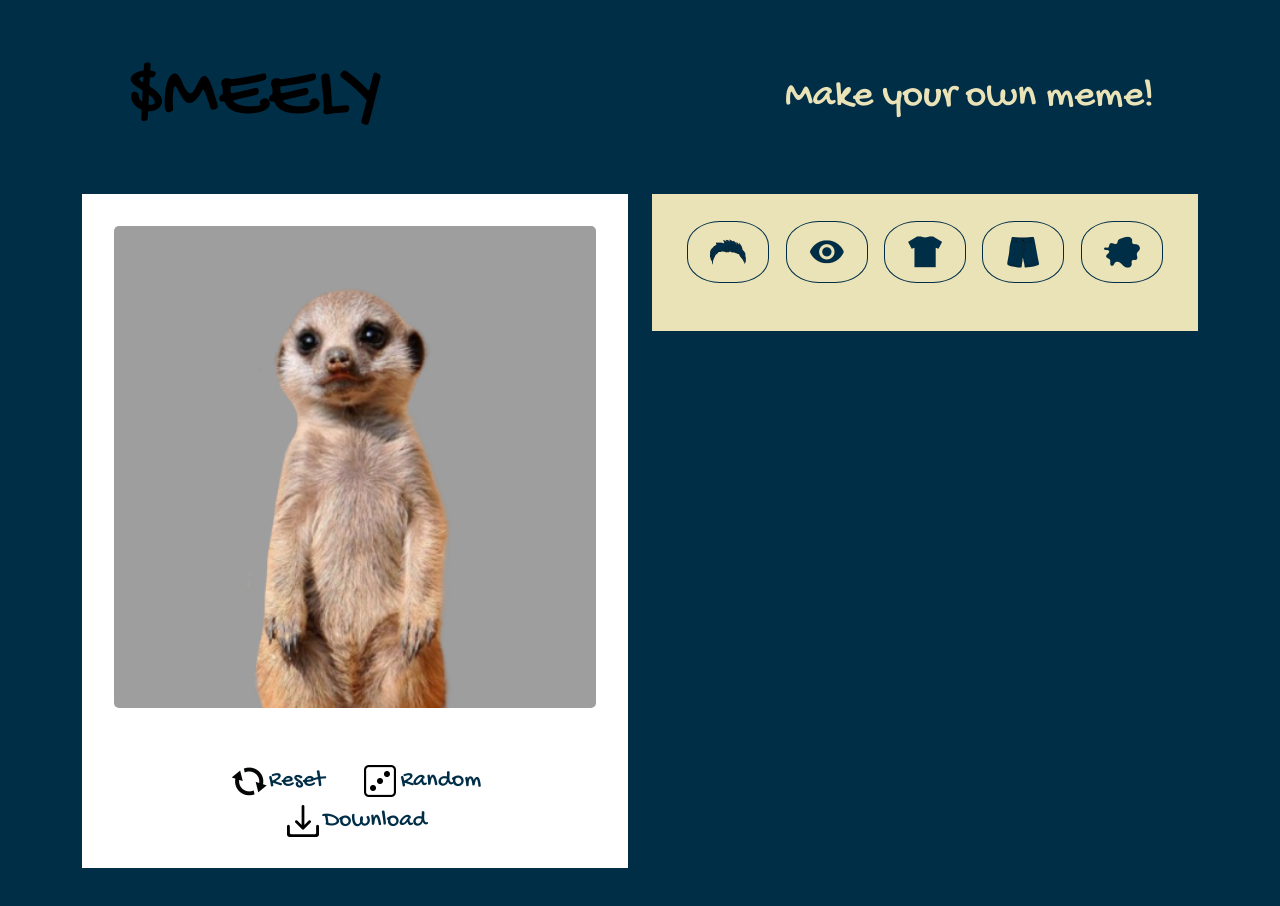
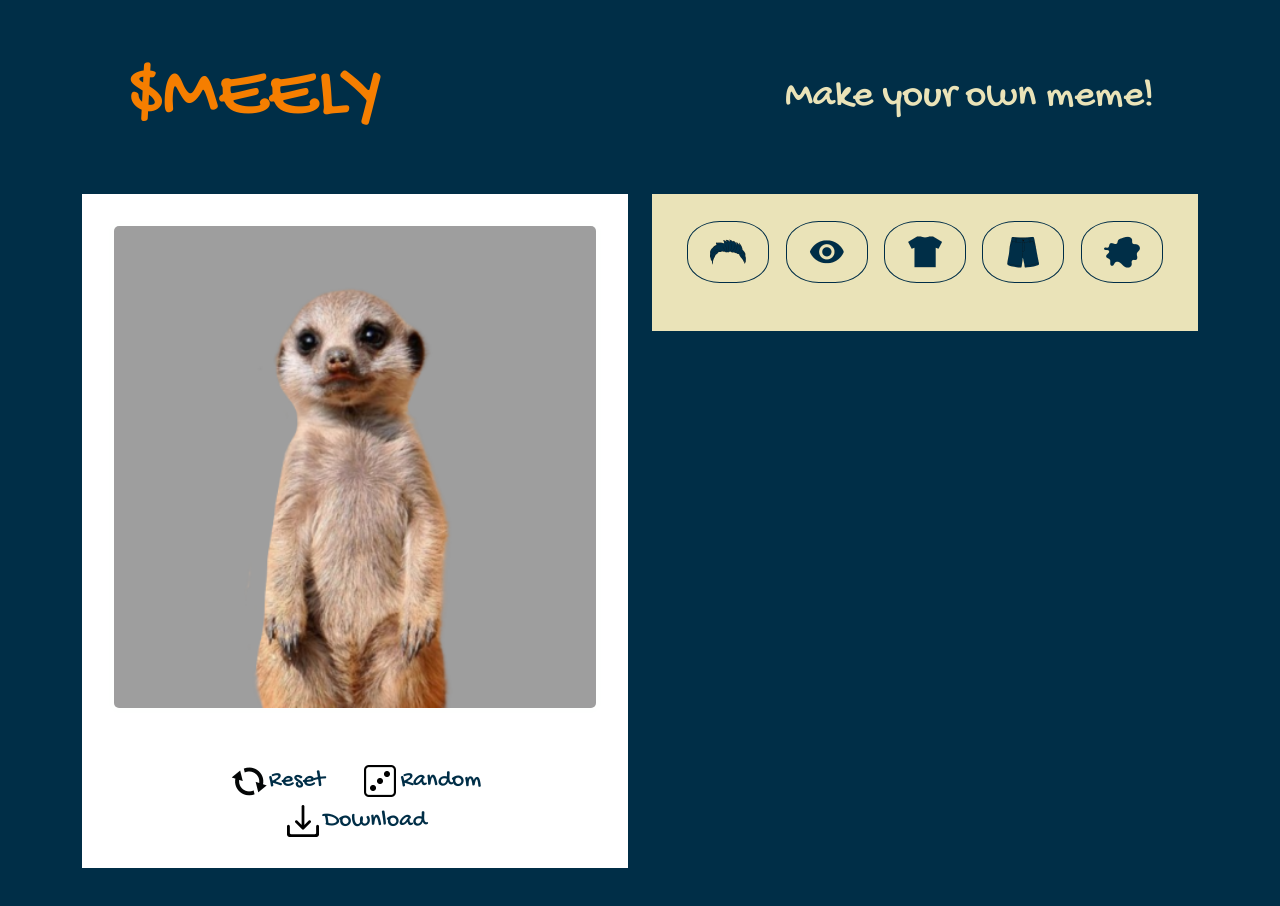
Before and after one commit to gyllianerae/meely, a website: page mememaker/index.html in a window 1280 px wide. In both pictures the pointer is over the link "$MEELY". Drawn offline with nearby package versions, Linux system fonts and the light colour scheme.

Commit message:
changes to ui

```diff
--- a/mememaker/mememaker-assets/style/global.css
+++ b/mememaker/mememaker-assets/style/global.css
@@ -49,6 +49,10 @@ body {
 .navbar-brand {
     color: var(--bg);
     font-size: 5rem;
+}
+
+.navbar-brand:hover {
+    color: var(--orange);
 }
 
 h1 {
```
